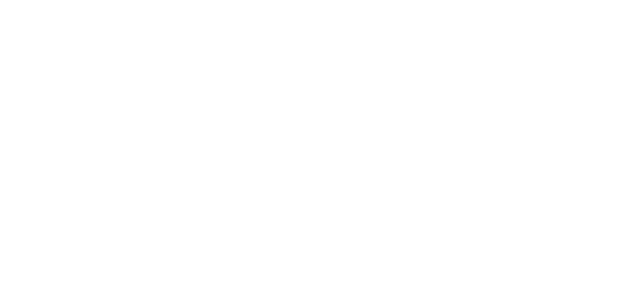
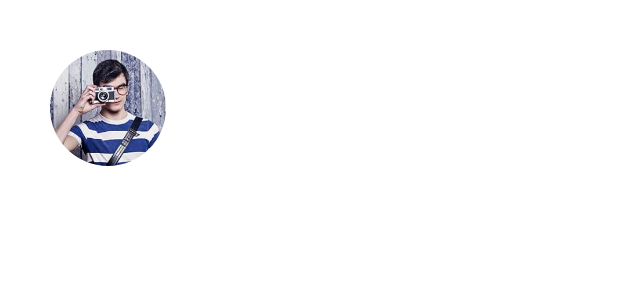
Before and after one commit to js-tasks-ru/htmlcss-20210409_kivals-90, a website: page 06-lection4/01-avatar/index.html in a window 1280 px wide. Shown: the whole page, without its empty margins (0-640 px from the left). Drawn offline with nearby package versions, Linux system fonts and the light colour scheme.

Commit message:
Avatar, background-image, srcset

```diff
--- a/06-lection4/01-avatar/avatar.css
+++ b/06-lection4/01-avatar/avatar.css
@@ -0,0 +1,12 @@
+.avatar {
+    height: 116px;
+    width: 116px;
+    border-radius: 50%;
+    overflow: hidden;
+}
+
+.avatar__img {
+    height: 100%;
+    width: 100%;
+    object-fit: cover;
+}
--- a/06-lection4/01-avatar/index.html
+++ b/06-lection4/01-avatar/index.html
@@ -1,11 +1,20 @@
-<!DOCTYPE html>
-<!-- Страница с аватаром -->
-<html lang="ru">
+<!doctype html>
+<html lang='en'>
 <head>
+    <meta charset='UTF-8'>
+    <meta name='viewport'
+          content='width=device-width, user-scalable=no, initial-scale=1.0, maximum-scale=1.0, minimum-scale=1.0'>
+    <meta http-equiv='X-UA-Compatible' content='ie=edge'>
+    <link rel="stylesheet" href="../../node_modules/normalize.css/normalize.css">
     <link rel="stylesheet" href="../../assets/css/main.css">
     <link rel="stylesheet" href="./avatar.css">
+    <title>Avatar</title>
 </head>
 <body>
-
+    <div style='padding: 50px; width: 500px; height: 300px' class='wrapper'>
+        <div class='avatar'>
+            <img class='avatar__img' src='./public/avatar-200.jpg' alt='Аватар'>
+        </div>
+    </div>
 </body>
 </html>
--- a/06-lection4/02-background-image/background-image.css
+++ b/06-lection4/02-background-image/background-image.css
@@ -0,0 +1,19 @@
+.wrapper {
+    height: 100vh;
+    background: url("./public/forest_400.jpg") no-repeat center;
+}
+@media (min-width: 400px) {
+    .wrapper {
+        background: url('./public/forest_768.jpg') no-repeat center;
+    }
+}
+@media (min-width: 768px) {
+    .wrapper {
+        background: url('./public/forest_1024.jpg') no-repeat center;
+    }
+}
+@media (min-width: 1024px) {
+    .wrapper {
+        background: url('./public/forest_2560.jpg') no-repeat center;
+    }
+}
--- a/06-lection4/03-srcset/srcset.css
+++ b/06-lection4/03-srcset/srcset.css
@@ -0,0 +1,10 @@
+.wrapper {
+    width: 300px;
+    height: 300px;
+    overflow: hidden;
+}
+
+.picture {
+    width: 100%;
+    height: 100%;
+}
```
Also changed, not shown: 06-lection4/02-background-image/index.html (+2 -0 lines), 06-lection4/03-srcset/index.html (+6 -1 lines). Lines whose indentation alone changed are shown as unchanged.
